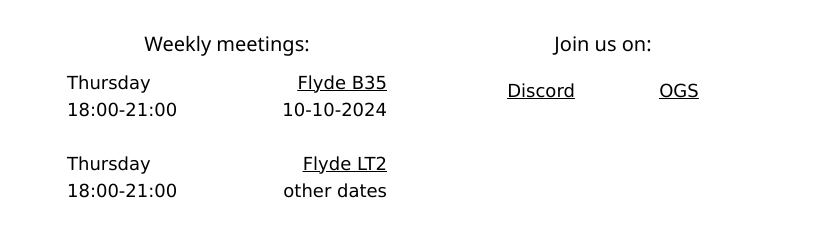
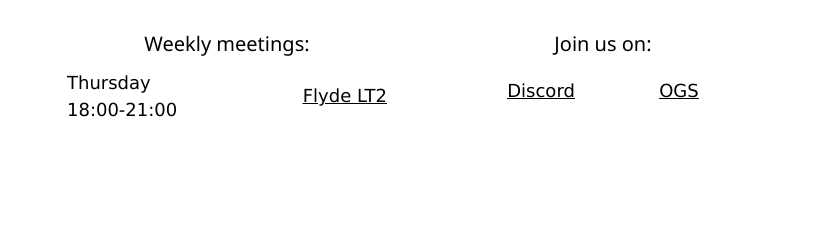
Before and after one commit to PraderioM/LancasterGoClub, an Angular app: page / in a window 1280 px wide. Shown: the part 761-998 px from the top of the page, without its empty margins (225-1054 px from the left). After the commit the page ends 964 px from the top, so only its background shows below. Built offline with nearby package versions, Linux system fonts and the light colour scheme.

Commit message:
Corrected dates.

```diff
--- a/src/app/home/home.component.html
+++ b/src/app/home/home.component.html
@@ -40,24 +40,11 @@
   <div class="w3-row-padding w3-section">
     <div class="w3-col meeting-time-column">
       <h4 style="text-align: center;">Weekly meetings:</h4>
-      <!--region Thursday meeting temporary-->
-      <!--Thursday meeting information-->
-      <app-meeting-details [meetingDay]="'Thursday'"
-                           [meetingTime]="'18:00-21:00'"
-                           [place]="'Flyde B35'"
-                           [linkToPlace]="'https://use.mazemap.com/#v=1&campusid=341&zlevel=2&center=-2.785333,54.008835&zoom=19.5&sharepoitype=poi&sharepoi=958945'"
-                           [extraInformation]="'10-10-2024'"
-                           style="width: 100%">
-      </app-meeting-details>
-      <!--endregion-->
-      <!--region Thursday meeting-->
-      <br>
       <!--Thursday meeting information-->
       <app-meeting-details [meetingDay]="'Thursday'"
                            [meetingTime]="'18:00-21:00'"
                            [place]="'Flyde LT2'"
-                           [linkToPlace]="'https://use.mazemap.com/#v=1&zlevel=1&center=-2.785559,54.008642&zoom=18&sharepoitype=poi&sharepoi=958836&campusid=341'"
-                           [extraInformation]="'other dates'">
+                           [linkToPlace]="'https://use.mazemap.com/#v=1&zlevel=1&center=-2.785559,54.008642&zoom=18&sharepoitype=poi&sharepoi=958836&campusid=341'">
       </app-meeting-details>
       <!--endregion-->
       <!--region MEETING TIME TEMPLATE-->
```
Also changed, not shown: 3 other files (tests, documents, lock files or other folders).
